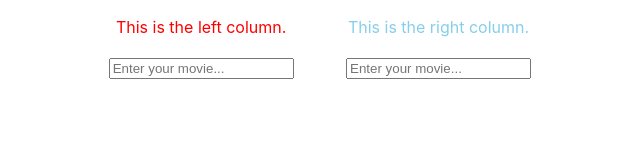
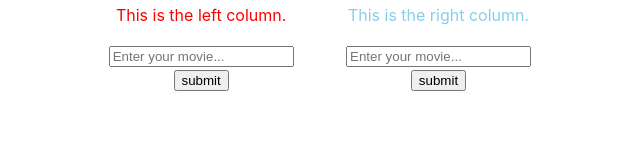
Before and after one commit to michaelg85/320SBA, a React (Vite) app: page / in a window 1280 px wide. Shown: the part 457-609 px from the top of the page, without its empty margins (319-959 px from the left). Built offline with nearby package versions, Linux system fonts and the light colour scheme; no server answers.

Commit message:
added submit buttons

```diff
--- a/src/App.jsx
+++ b/src/App.jsx
@@ -26,7 +26,7 @@ export default function App() {
 
     // This will run on the first render but not on subsquent renders
     useEffect(() => {
-      getMovie("Superman II");
+      getMovie("Superman");
     }, []);
 
   return (
@@ -53,6 +53,7 @@ export default function App() {
               placeholder='Enter your movie...'
             />
           </form>
+          <input type="submit" value="submit" />
         </div>
         {/* Right Column */}
         <div className="column right" style={{ color: "skyblue" }}>
@@ -67,6 +68,7 @@ export default function App() {
               placeholder='Enter your movie...'
             />
           </form>
+          <input type="submit" value="submit" />
         </div>
         </div><br/><br/><br/>
 
```
